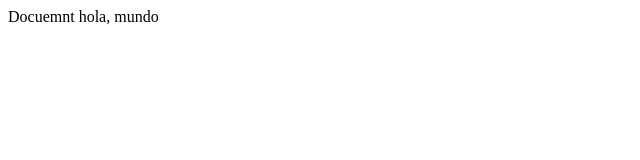
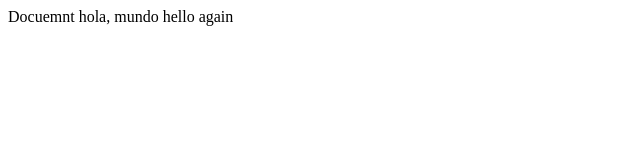
Before and after one commit to Amairany-08/IntroZero, a plain HTML site: page hello.html in a window 1280 px wide. Shown: the full height of the page, 0-640 px from the left. Drawn offline with Linux system fonts and the light colour scheme.

Commit message:
Update hello.html

```diff
--- a/hello.html
+++ b/hello.html
@@ -7,6 +7,6 @@
               <title>Docuemnt</title>
     </head>
     <body>
-        hola, mundo
+        hola, mundo  hello again
     </body>
 </html>
```
